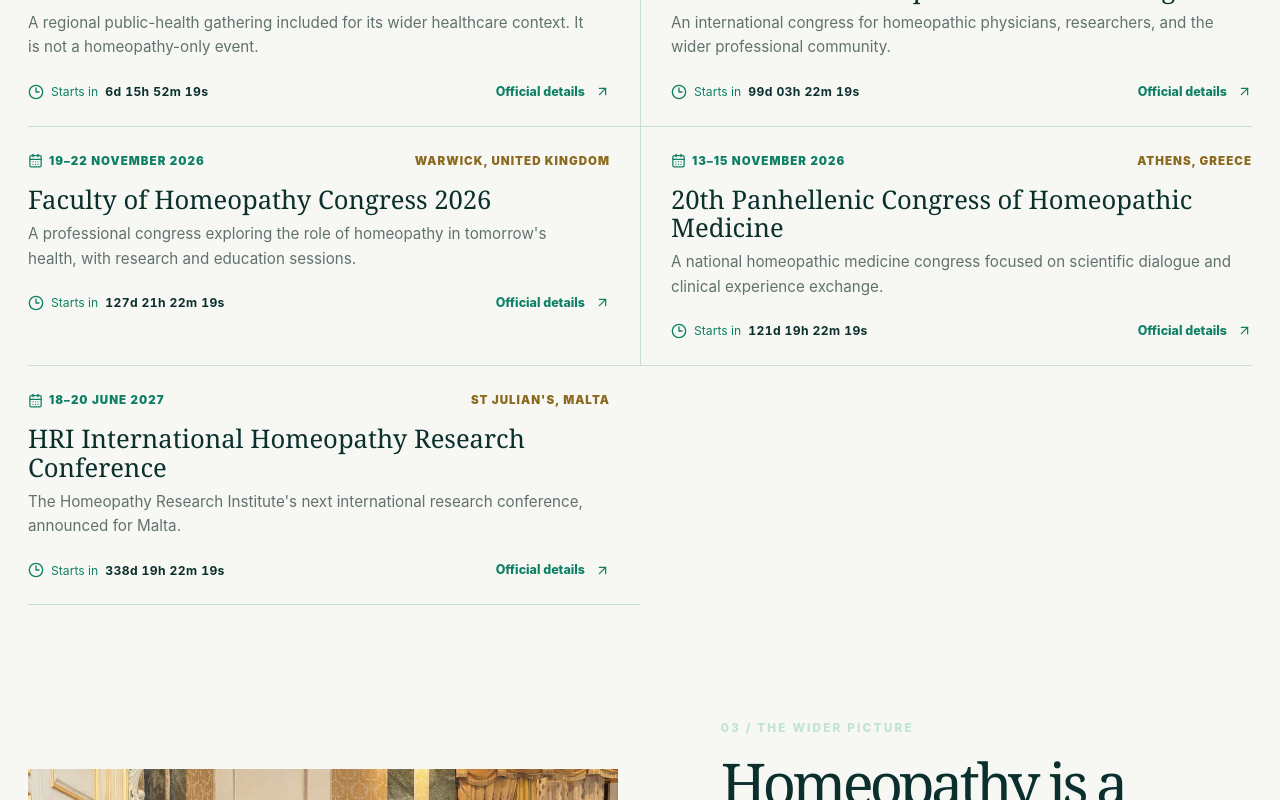
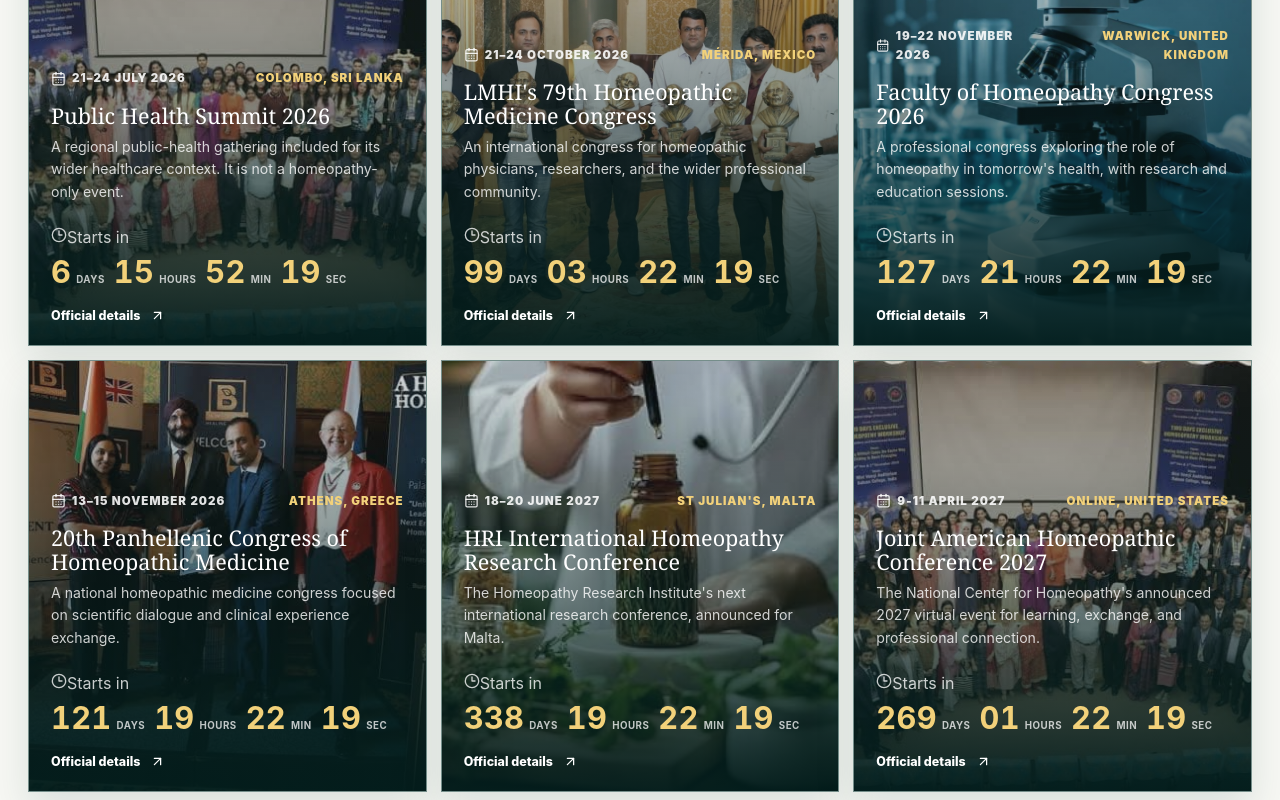
Before and after one commit to anshh00/global-Homeopathy, a React (Vite) app: page / in a window 1280 px wide. Shown: the part 2620-3420 px from the top of the page. Built offline with nearby package versions, Linux system fonts and the light colour scheme.

Commit message:
Refresh homepage live event updates

```diff
--- a/src/pages/HomePage.jsx
+++ b/src/pages/HomePage.jsx
@@ -53,6 +53,7 @@ const liveEvents = [
     title: "Public Health Summit 2026",
     description: "A regional public-health gathering included for its wider healthcare context. It is not a homeopathy-only event.",
     source: "https://summit2026.ccpsl.lk/",
+    image: "/images/homepage/education-community.jpg",
   },
   {
     id: "lmhi-mexico",
@@ -62,6 +63,7 @@ const liveEvents = [
     title: "LMHI's 79th Homeopathic Medicine Congress",
     description: "An international congress for homeopathic physicians, researchers, and the wider professional community.",
     source: "https://lmhimexico2026.org/",
+    image: "/images/homepage/heritage-gathering.jpg",
   },
   {
     id: "faculty-warwick",
@@ -71,6 +73,7 @@ const liveEvents = [
     title: "Faculty of Homeopathy Congress 2026",
     description: "A professional congress exploring the role of homeopathy in tomorrow's health, with research and education sessions.",
     source: "https://www.hri-research.org/events/",
+    image: "/images/homepage/research-lab.jpg",
   },
   {
     id: "athens-homeopathy",
@@ -80,6 +83,7 @@ const liveEvents = [
     title: "20th Panhellenic Congress of Homeopathic Medicine",
     description: "A national homeopathic medicine congress focused on scientific dialogue and clinical experience exchange.",
     source: "https://homeocongress2026.gr/",
+    image: "/images/homepage/academic-recognition.jpg",
   },
   {
     id: "hri-malta",
@@ -89,6 +93,17 @@ const liveEvents = [
     title: "HRI International Homeopathy Research Conference",
     description: "The Homeopathy Research Institute's next international research conference, announced for Malta.",
     source: "https://www.hri-research.org/events/",
+    image: "/images/homepage/homeopathic-practice.jpg",
+  },
+  {
+    id: "jahc-2027",
+    date: "2027-04-09T09:00:00-04:00",
+    displayDate: "9-11 April 2027",
+    place: "Online, United States",
+    title: "Joint American Homeopathic Conference 2027",
+    description: "The National Center for Homeopathy's announced 2027 virtual event for learning, exchange, and professional connection.",
+    source: "https://homeopathycenter.org/all-events/",
+    image: "/images/homepage/education-community.jpg",
   },
 ];
 
@@ -305,7 +320,9 @@ function HomePage() {
           {liveEvents.map((event) => {
             const countdown = getCountdown(event.date, currentTime);
             return (
-              <article className="original-home-live-item" key={event.id}>
+              <article className="original-home-live-item" key={event.id} style={{ "--event-image": `url(${event.image})` }}>
+                <div className="original-home-live-image" aria-hidden="true" />
+                <div className="original-home-live-content">
                 <div className="original-home-live-meta">
                   <span><CalendarDays size={15} /> {event.displayDate}</span>
                   <span>{event.place}</span>
@@ -316,9 +333,15 @@ function HomePage() {
                   <div className="original-home-live-countdown" aria-label={`Countdown to ${event.title}`}>
                     <Clock3 size={16} />
                     <span>Starts in</span>
-                    <strong>{countdown.days}d {String(countdown.hours).padStart(2, "0")}h {String(countdown.minutes).padStart(2, "0")}m {String(countdown.seconds).padStart(2, "0")}s</strong>
+                    <strong>
+                      <b>{countdown.days}</b><em>days</em>
+                      <b>{String(countdown.hours).padStart(2, "0")}</b><em>hours</em>
+                      <b>{String(countdown.minutes).padStart(2, "0")}</b><em>min</em>
+                      <b>{String(countdown.seconds).padStart(2, "0")}</b><em>sec</em>
+                    </strong>
                   </div>
                   <a className="original-text-link" href={event.source} target="_blank" rel="noreferrer">Official details <ArrowUpRight size={15} /></a>
+                </div>
                 </div>
               </article>
             );
```
Also changed, not shown: src/styles.css.
